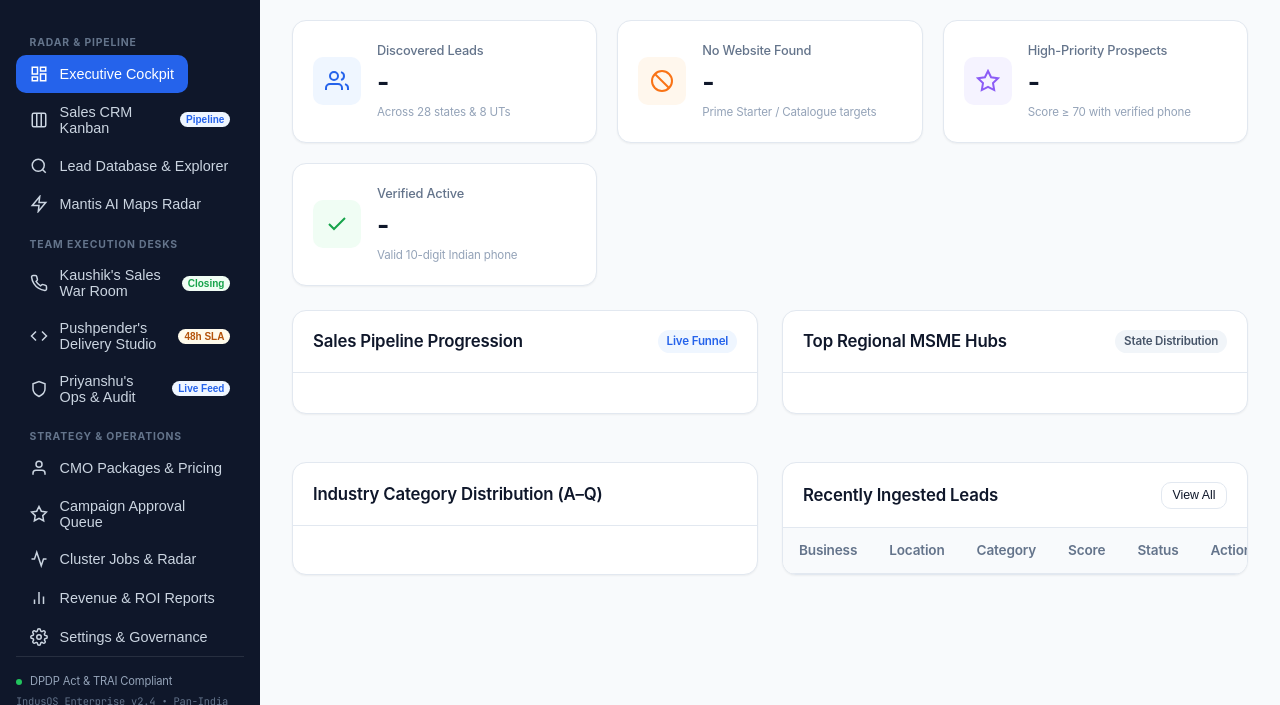
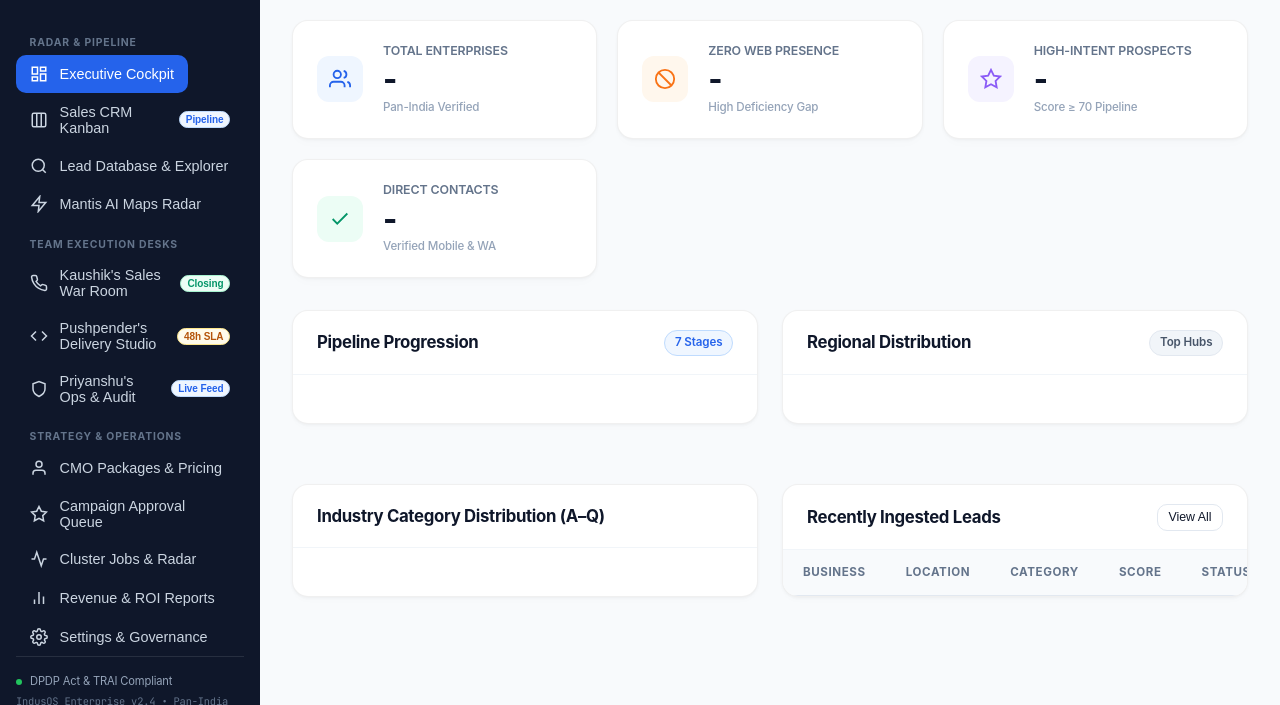
Before and after one commit to Priyanshu-2003/msme-growth-engine, a website: page public/index.html in a window 1280 px wide. Shown: the part 95-800 px from the top of the page. Drawn offline with Linux system fonts and the light colour scheme.

Commit message:
style: polish KPI cards, data tables, and badges for modern clarity and high contrast

```diff
--- a/public/index.html
+++ b/public/index.html
@@ -169,9 +169,9 @@
               <svg viewBox="0 0 24 24" fill="none" stroke="currentColor" stroke-width="2"><path d="M17 21v-2a4 4 0 0 0-4-4H5a4 4 0 0 0-4 4v2"></path><circle cx="9" cy="7" r="4"></circle><path d="M23 21v-2a4 4 0 0 0-3-3.87"></path><path d="M16 3.13a4 4 0 0 1 0 7.75"></path></svg>
             </div>
             <div class="kpi-content">
-              <span class="kpi-label">Discovered Leads</span>
+              <span class="kpi-label">Total Enterprises</span>
               <h3 class="kpi-value" id="kpi-total-leads">-</h3>
-              <span class="kpi-sub">Across 28 states & 8 UTs</span>
+              <span class="kpi-sub">Pan-India Verified</span>
             </div>
           </div>
 
@@ -180,9 +180,9 @@
               <svg viewBox="0 0 24 24" fill="none" stroke="currentColor" stroke-width="2"><circle cx="12" cy="12" r="10"></circle><line x1="4.93" y1="4.93" x2="19.07" y2="19.07"></line></svg>
             </div>
             <div class="kpi-content">
-              <span class="kpi-label">No Website Found</span>
+              <span class="kpi-label">Zero Web Presence</span>
               <h3 class="kpi-value" id="kpi-no-website">-</h3>
-              <span class="kpi-sub">Prime Starter / Catalogue targets</span>
+              <span class="kpi-sub">High Deficiency Gap</span>
             </div>
           </div>
 
@@ -191,9 +191,9 @@
               <svg viewBox="0 0 24 24" fill="none" stroke="currentColor" stroke-width="2"><polygon points="12 2 15.09 8.26 22 9.27 17 14.14 18.18 21.02 12 17.77 5.82 21.02 7 14.14 2 9.27 8.91 8.26 12 2"></polygon></svg>
             </div>
             <div class="kpi-content">
-              <span class="kpi-label">High-Priority Prospects</span>
+              <span class="kpi-label">High-Intent Prospects</span>
               <h3 class="kpi-value" id="kpi-high-priority">-</h3>
-              <span class="kpi-sub">Score ≥ 70 with verified phone</span>
+              <span class="kpi-sub">Score ≥ 70 Pipeline</span>
             </div>
           </div>
 
@@ -202,9 +202,9 @@
               <svg viewBox="0 0 24 24" fill="none" stroke="currentColor" stroke-width="2"><polyline points="20 6 9 17 4 12"></polyline></svg>
             </div>
             <div class="kpi-content">
-              <span class="kpi-label">Verified Active</span>
+              <span class="kpi-label">Direct Contacts</span>
               <h3 class="kpi-value" id="kpi-verified">-</h3>
-              <span class="kpi-sub">Valid 10-digit Indian phone</span>
+              <span class="kpi-sub">Verified Mobile & WA</span>
             </div>
           </div>
         </div>
@@ -214,8 +214,8 @@
           <!-- Pipeline Funnel -->
           <div class="card funnel-card">
             <div class="card-header">
-              <h3>Sales Pipeline Progression</h3>
-              <span class="badge badge-info">Live Funnel</span>
+              <h3>Pipeline Progression</h3>
+              <span class="badge badge-info">7 Stages</span>
             </div>
             <div class="card-body">
               <div id="pipeline-funnel-container" class="funnel-container">
@@ -227,8 +227,8 @@
           <!-- Top Industrial States -->
           <div class="card state-card">
             <div class="card-header">
-              <h3>Top Regional MSME Hubs</h3>
-              <span class="badge badge-neutral">State Distribution</span>
+              <h3>Regional Distribution</h3>
+              <span class="badge badge-neutral">Top Hubs</span>
             </div>
             <div class="card-body">
               <div id="state-distribution-container" class="state-distribution-list">
--- a/public/style.css
+++ b/public/style.css
@@ -363,42 +363,57 @@ body {
   display: block;
 }
 
-/* KPI Cards */
+/* KPI Cards - Apple & Linear Grade */
 .kpi-grid {
   display: grid;
   grid-template-columns: repeat(auto-fit, minmax(240px, 1fr));
   gap: 1.25rem;
-  margin-bottom: 1.5rem;
+  margin-bottom: 2rem;
 }
 
 .kpi-card {
   background-color: var(--bg-card);
-  border: 1px solid var(--border-color);
-  border-radius: var(--radius-lg);
-  padding: 1.25rem;
-  display: flex;
-  align-items: center;
-  gap: 1rem;
-  box-shadow: var(--shadow-sm);
+  border: 1px solid rgba(0, 0, 0, 0.06);
+  border-radius: 16px;
+  padding: 1.35rem 1.5rem;
+  display: flex;
+  align-items: center;
+  gap: 1.25rem;
+  box-shadow: 0 1px 3px rgba(0, 0, 0, 0.04), 0 6px 12px -3px rgba(0, 0, 0, 0.02);
+  transition: all 0.2s cubic-bezier(0.4, 0, 0.2, 1);
+  position: relative;
+  overflow: hidden;
+}
+
+.kpi-card:hover {
+  transform: translateY(-2px);
+  box-shadow: 0 6px 16px rgba(0, 0, 0, 0.06), 0 12px 24px -6px rgba(0, 0, 0, 0.04);
+  border-color: rgba(0, 0, 0, 0.1);
 }
 
 .kpi-icon-wrap {
-  width: 48px;
-  height: 48px;
-  border-radius: var(--radius-md);
+  width: 46px;
+  height: 46px;
+  border-radius: 12px;
   display: flex;
   align-items: center;
   justify-content: center;
   flex-shrink: 0;
-}
+  transition: transform 0.2s ease;
+}
+
+.kpi-card:hover .kpi-icon-wrap {
+  transform: scale(1.05);
+}
+
 .kpi-icon-wrap svg {
-  width: 24px;
-  height: 24px;
+  width: 22px;
+  height: 22px;
 }
 .kpi-icon-wrap.blue { background-color: #eff6ff; color: #2563eb; }
 .kpi-icon-wrap.orange { background-color: #fff7ed; color: #f97316; }
 .kpi-icon-wrap.purple { background-color: #f5f3ff; color: #8b5cf6; }
-.kpi-icon-wrap.green { background-color: #f0fdf4; color: #16a34a; }
+.kpi-icon-wrap.green { background-color: #ecfdf5; color: #059669; }
 
 .kpi-content {
   display: flex;
@@ -406,21 +421,26 @@ body {
 }
 
 .kpi-label {
-  font-size: 0.8rem;
-  font-weight: 500;
-  color: var(--text-muted);
+  font-size: 0.775rem;
+  font-weight: 600;
+  color: #64748b;
+  letter-spacing: -0.01em;
+  text-transform: uppercase;
 }
 
 .kpi-value {
-  font-size: 1.65rem;
-  font-weight: 700;
-  letter-spacing: -0.02em;
-  margin: 0.15rem 0;
+  font-size: 1.9rem;
+  font-weight: 800;
+  letter-spacing: -0.035em;
+  color: #0f172a;
+  margin: 0.1rem 0;
+  line-height: 1.15;
 }
 
 .kpi-sub {
   font-size: 0.725rem;
-  color: var(--text-light);
+  color: #94a3b8;
+  font-weight: 500;
 }
 
 /* Dashboard Grids */
@@ -428,7 +448,7 @@ body {
   display: grid;
   grid-template-columns: 1fr 1fr;
   gap: 1.5rem;
-  margin-bottom: 1.5rem;
+  margin-bottom: 2rem;
 }
 
 @media (max-width: 1024px) {
@@ -437,19 +457,20 @@ body {
   }
 }
 
-/* Cards */
+/* Cards - Apple Elevated Surface */
 .card {
   background-color: var(--bg-card);
-  border: 1px solid var(--border-color);
-  border-radius: var(--radius-lg);
-  box-shadow: var(--shadow-sm);
+  border: 1px solid rgba(0, 0, 0, 0.06);
+  border-radius: 16px;
+  box-shadow: 0 1px 3px rgba(0, 0, 0, 0.04), 0 4px 8px -2px rgba(0, 0, 0, 0.02);
   overflow: hidden;
-  margin-bottom: 1.5rem;
+  margin-bottom: 1.75rem;
+  transition: border-color 0.15s ease;
 }
 
 .card-header {
-  padding: 1.15rem 1.25rem;
-  border-bottom: 1px solid var(--border-color);
+  padding: 1.15rem 1.5rem;
+  border-bottom: 1px solid #f1f5f9;
   display: flex;
   justify-content: space-between;
   align-items: center;
@@ -457,7 +478,9 @@ body {
 
 .card-header h3 {
   font-size: 1.05rem;
-  font-weight: 600;
+  font-weight: 700;
+  color: #0f172a;
+  letter-spacing: -0.02em;
 }
 
 .header-hint {
@@ -465,7 +488,7 @@ body {
 }
 
 .card-body {
-  padding: 1.25rem;
+  padding: 1.5rem;
 }
 .card-body.no-padding {
   padding: 0;
@@ -564,53 +587,63 @@ body {
 
 .data-table th {
   background-color: #f8fafc;
-  padding: 0.75rem 1rem;
-  font-weight: 600;
-  color: var(--text-muted);
-  border-bottom: 1px solid var(--border-color);
+  padding: 0.85rem 1.25rem;
+  font-size: 0.725rem;
+  font-weight: 700;
+  text-transform: uppercase;
+  letter-spacing: 0.05em;
+  color: #64748b;
+  border-bottom: 1px solid #e2e8f0;
   white-space: nowrap;
 }
 
 .data-table td {
-  padding: 0.85rem 1rem;
-  border-bottom: 1px solid var(--border-light);
+  padding: 0.95rem 1.25rem;
+  border-bottom: 1px solid #f1f5f9;
   vertical-align: middle;
+  color: #1e293b;
+  line-height: 1.4;
+}
+
+.data-table tbody tr {
+  transition: background-color 0.12s ease;
 }
 
 .data-table tbody tr:hover {
   background-color: #f8fafc;
 }
 
-/* Badges */
+/* Apple & Linear Badges */
 .badge {
   display: inline-flex;
   align-items: center;
-  padding: 0.2rem 0.55rem;
-  border-radius: var(--radius-full);
+  padding: 0.22rem 0.6rem;
+  border-radius: 999px;
   font-size: 0.725rem;
   font-weight: 600;
+  letter-spacing: -0.01em;
   white-space: nowrap;
 }
 
-.badge-neutral { background-color: #f1f5f9; color: #475569; }
-.badge-info { background-color: #eff6ff; color: #2563eb; }
-.badge-success { background-color: #f0fdf4; color: #16a34a; }
-.badge-warning { background-color: #fffbeb; color: #b45309; }
-.badge-danger { background-color: #fef2f2; color: #dc2626; }
+.badge-neutral { background-color: #f1f5f9; color: #475569; border: 1px solid #e2e8f0; }
+.badge-info { background-color: #eff6ff; color: #2563eb; border: 1px solid #bfdbfe; }
+.badge-success { background-color: #ecfdf5; color: #059669; border: 1px solid #a7f3d0; }
+.badge-warning { background-color: #fffbeb; color: #b45309; border: 1px solid #fde68a; }
+.badge-danger { background-color: #fef2f2; color: #dc2626; border: 1px solid #fecdd3; }
 
 .score-badge {
   display: inline-flex;
   align-items: center;
   justify-content: center;
   font-weight: 700;
-  font-size: 0.8rem;
-  font-family: 'JetBrains Mono', monospace;
-  padding: 0.2rem 0.5rem;
-  border-radius: var(--radius-sm);
-}
-.score-badge.high { background-color: #dcfce7; color: #15803d; }
-.score-badge.medium { background-color: #fef3c7; color: #b45309; }
-.score-badge.low { background-color: #fee2e2; color: #b91c1c; }
+  font-size: 0.775rem;
+  font-family: -apple-system, BlinkMacSystemFont, 'JetBrains Mono', monospace;
+  padding: 0.2rem 0.55rem;
+  border-radius: 999px;
+}
+.score-badge.high { background-color: #ecfdf5; color: #059669; border: 1px solid #a7f3d0; }
+.score-badge.medium { background-color: #fffbeb; color: #b45309; border: 1px solid #fde68a; }
+.score-badge.low { background-color: #fef2f2; color: #dc2626; border: 1px solid #fecdd3; }
 
 /* Filter Controls */
 .filter-row {
```
Also changed, not shown: 2 other files.
